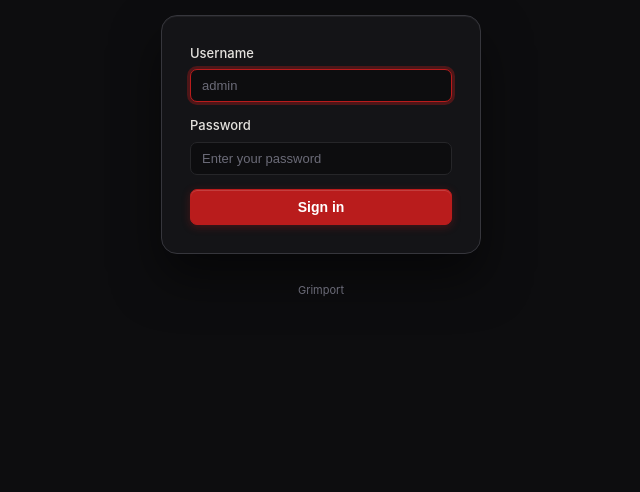
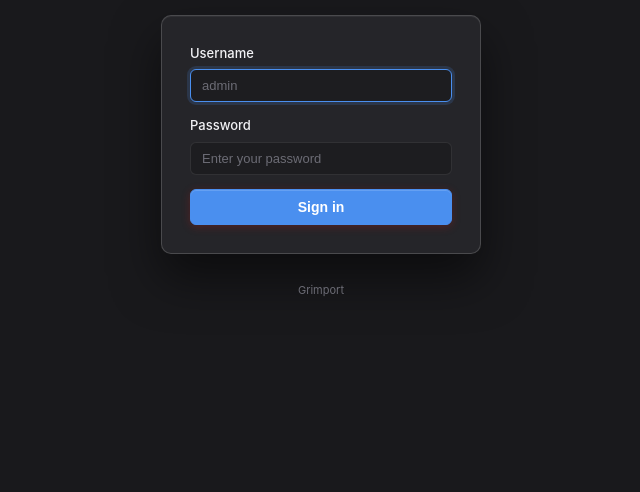
Before and after one commit to boeldner/grimport, a website: page supervisor/public/login.html in a window 1280 px wide. Shown: the part 308-800 px from the top of the page, without its empty margins (319-959 px from the left). Drawn offline with Linux system fonts and the light colour scheme; no server answers.

Commit message:
feat(ui): design-system tokens + base + typography (both themes)

```diff
--- a/supervisor/public/login.html
+++ b/supervisor/public/login.html
@@ -1,5 +1,5 @@
 <!DOCTYPE html>
-<html lang="en">
+<html lang="en" data-theme="dark">
 <head>
   <meta charset="UTF-8" />
   <meta name="viewport" content="width=device-width, initial-scale=1.0" />
--- a/supervisor/public/style.css
+++ b/supervisor/public/style.css
@@ -2,75 +2,142 @@
 *, *::before, *::after { box-sizing: border-box; margin: 0; padding: 0; }
 .hidden { display: none !important; }
 
+/* ── Design tokens — macOS-native system (docs/design/design-system.md) ── */
 :root {
   /* surfaces */
-  --bg:          #0d0d0f;
-  --surface:     #141417;
-  --surface-2:   #1c1c21;
-  --border:      #262629;
-  --border-hi:   #36363c;
+  --bg:      #f5f5f7;   /* desktop/backmost */
+  --content: #f1f1f3;   /* content area behind panels */
+  --panel:   #ffffff;   /* primary surface (cards, tables) */
+  --panel2:  #f6f6f8;   /* raised/inset surface */
+  --side:    rgba(244,244,247,.80); /* vibrancy sidebar (needs backdrop-blur) */
 
   /* text */
-  --text:        #e4e2de;
-  --text-muted:  #9a9aa4;
-  --text-subtle: #6b6b78;
-
-  /* accent */
-  --accent:      #b91c1c;
-  --accent-hi:   #ef4444;
-  --accent-dim:  rgba(185, 28, 28, 0.15);
-  --accent-ring: rgba(185, 28, 28, 0.35);
-
-  /* status */
-  --green:       #4ade80;
-  --green-dim:   rgba(74, 222, 128, 0.12);
-  --red:         #f87171;
-  --red-dim:     rgba(248, 113, 113, 0.12);
-  --yellow:      #facc15;
-  --yellow-dim:  rgba(250, 204, 21, 0.12);
-
-  /* geometry */
-  --radius:      7px;
-  --radius-lg:   11px;
-  --radius-xl:   16px;
-  --sidebar-w:   216px;
-  --transition:  150ms ease;
-}
-
+  --tx:  #1d1d1f;  /* primary text */
+  --tx2: #63636a;  /* secondary text */
+  --tx3: #98989f;  /* tertiary/muted */
+
+  /* hairlines */
+  --line:  rgba(0,0,0,.08);
+  --line2: rgba(0,0,0,.15);
+
+  /* accent + status (glyph + label + colour; colour never the only signal) */
+  --acc:      #0a6fde;  --accSoft:  rgba(10,111,222,.10); /* system blue */
+  --ok:       #178f45;  --okSoft:   rgba(23,143,69,.12);
+  --warn:     #b26e05;  --warnSoft: rgba(178,110,5,.13);
+  --err:      #d0342c;  --errSoft:  rgba(208,52,44,.10);
+  --vio:      #7a4fd0;  --vioSoft:  rgba(122,79,208,.11); /* secondary "arcane" accent */
+
+  /* type + misc */
+  --mono: ui-monospace,"SF Mono",Menlo,monospace;
+  --shdw: 0 22px 60px rgba(20,20,30,.22), 0 2px 10px rgba(20,20,30,.10); /* modals only */
+  --desk: linear-gradient(135deg,#c7d4e4,#dcd5cd 55%,#c9c3d6); /* window backdrop */
+
+  /* spacing scale */
+  --sp-1: 4px;
+  --sp-2: 8px;
+  --sp-3: 12px;
+  --sp-4: 16px;
+  --sp-5: 24px;
+
+  /* radius conventions: 6 controls / 10 cards / pills 99 */
+  --r-control: 6px;
+  --r-card:    10px;
+  --r-pill:    99px;
+
+  --sidebar-w:  216px;
+  --transition: 150ms ease;
+
+  /* ── backward-compat aliases (old variable names still referenced
+     further down in this file; later tasks will remove these as each
+     component section is rebuilt onto the new tokens directly) ── */
+  --surface:      var(--panel);
+  --surface-2:    var(--panel2);
+  --surface-3:    var(--panel2);
+  --surface-hover: var(--panel2);
+  --border:       var(--line);
+  --border-hi:    var(--line2);
+  --text:         var(--tx);
+  --text-muted:   var(--tx2);
+  --text-subtle:  var(--tx3);
+  --accent:       var(--acc);
+  --accent-hi:    var(--acc);
+  --accent-dim:   var(--accSoft);
+  --accent-ring:  var(--accSoft);
+  --green:        var(--ok);
+  --green-dim:    var(--okSoft);
+  --red:          var(--err);
+  --red-dim:      var(--errSoft);
+  --yellow:       var(--warn);
+  --yellow-dim:   var(--warnSoft);
+  --font-mono:    var(--mono);
+  --radius:       var(--r-control);
+  --radius-lg:    var(--r-card);
+  --radius-xl:    var(--r-card);
+}
+
+[data-theme="dark"] {
+  --bg:      #1d1d20;
+  --content: #19191c;
+  --panel:   #252529;
+  --panel2:  #2e2e34;
+  --side:    rgba(42,42,48,.78);
+
+  --tx:  #f2f2f5;
+  --tx2: #a2a2ab;
+  --tx3: #6c6c75;
+
+  --line:  rgba(255,255,255,.09);
+  --line2: rgba(255,255,255,.17);
+
+  --acc:  #4a8fef;  --accSoft:  rgba(74,143,239,.16);
+  --ok:   #3fbf6f;  --okSoft:   rgba(63,191,111,.16);
+  --warn: #e2a33c;  --warnSoft: rgba(226,163,60,.16);
+  --err:  #ef6a5e;  --errSoft:  rgba(239,106,94,.14);
+  --vio:  #a98af0;  --vioSoft:  rgba(169,138,240,.16);
+
+  --shdw: 0 22px 60px rgba(0,0,0,.55), 0 2px 10px rgba(0,0,0,.35);
+}
+
+/* Legacy attribute value kept only so any stale localStorage value of
+   'light' (written by pre-redesign builds) still resolves to the light
+   (default :root) tokens instead of falling through to dark. */
 [data-theme="light"] {
-  --bg:          #f4f4f6;
-  --surface:     #ffffff;
-  --surface-2:   #f0f0f3;
-  --border:      #dddde3;
-  --border-hi:   #c4c4cc;
-
-  --text:        #111114;
-  --text-muted:  #52525c;
-  --text-subtle: #78788a;
-
-  --accent:      #b91c1c;
-  --accent-hi:   #dc2626;
-  --accent-dim:  rgba(185, 28, 28, 0.10);
-  --accent-ring: rgba(185, 28, 28, 0.25);
-
-  --green:       #16a34a;
-  --green-dim:   rgba(22, 163, 74, 0.10);
-  --red:         #dc2626;
-  --red-dim:     rgba(220, 38, 38, 0.10);
-  --yellow:      #ca8a04;
-  --yellow-dim:  rgba(202, 138, 4, 0.10);
+  --bg:      #f5f5f7;
+  --content: #f1f1f3;
+  --panel:   #ffffff;
+  --panel2:  #f6f6f8;
+  --side:    rgba(244,244,247,.80);
+  --tx:  #1d1d1f;
+  --tx2: #63636a;
+  --tx3: #98989f;
+  --line:  rgba(0,0,0,.08);
+  --line2: rgba(0,0,0,.15);
+  --acc:  #0a6fde;  --accSoft:  rgba(10,111,222,.10);
+  --ok:   #178f45;  --okSoft:   rgba(23,143,69,.12);
+  --warn: #b26e05;  --warnSoft: rgba(178,110,5,.13);
+  --err:  #d0342c;  --errSoft:  rgba(208,52,44,.10);
+  --vio:  #7a4fd0;  --vioSoft:  rgba(122,79,208,.11);
+  --shdw: 0 22px 60px rgba(20,20,30,.22), 0 2px 10px rgba(20,20,30,.10);
 }
 
 html, body {
   height: 100%;
-  background: var(--bg);
-  color: var(--text);
-  font-family: -apple-system, BlinkMacSystemFont, 'Segoe UI', sans-serif;
+  background: var(--content);
+  color: var(--tx);
+  font-family: -apple-system, BlinkMacSystemFont, "Segoe UI", Helvetica, Arial, sans-serif;
   font-size: 14px;
   line-height: 1.5;
   -webkit-font-smoothing: antialiased;
   -moz-osx-font-smoothing: grayscale;
 }
+
+/* ── Typography roles ───────────────────────────────────────
+   title(20/600) heading(14/600) body(13/400) table(12/400) mono(11) */
+.tx-title   { font-size: 20px; font-weight: 600; line-height: 1.3; color: var(--tx); }
+.tx-heading { font-size: 14px; font-weight: 600; line-height: 1.4; color: var(--tx); }
+.tx-body    { font-size: 13px; font-weight: 400; line-height: 1.5; color: var(--tx); }
+.tx-table   { font-size: 12px; font-weight: 400; line-height: 1.4; color: var(--tx); }
+.tx-mono    { font-size: 11px; font-family: var(--mono); color: var(--tx2); }
 
 /* ── Layout ──────────────────────────────────────────────── */
 body { display: flex; }
```
Also changed, not shown: supervisor/public/app.js (+3 -4 lines), supervisor/public/index.html (+1 -1 lines).
